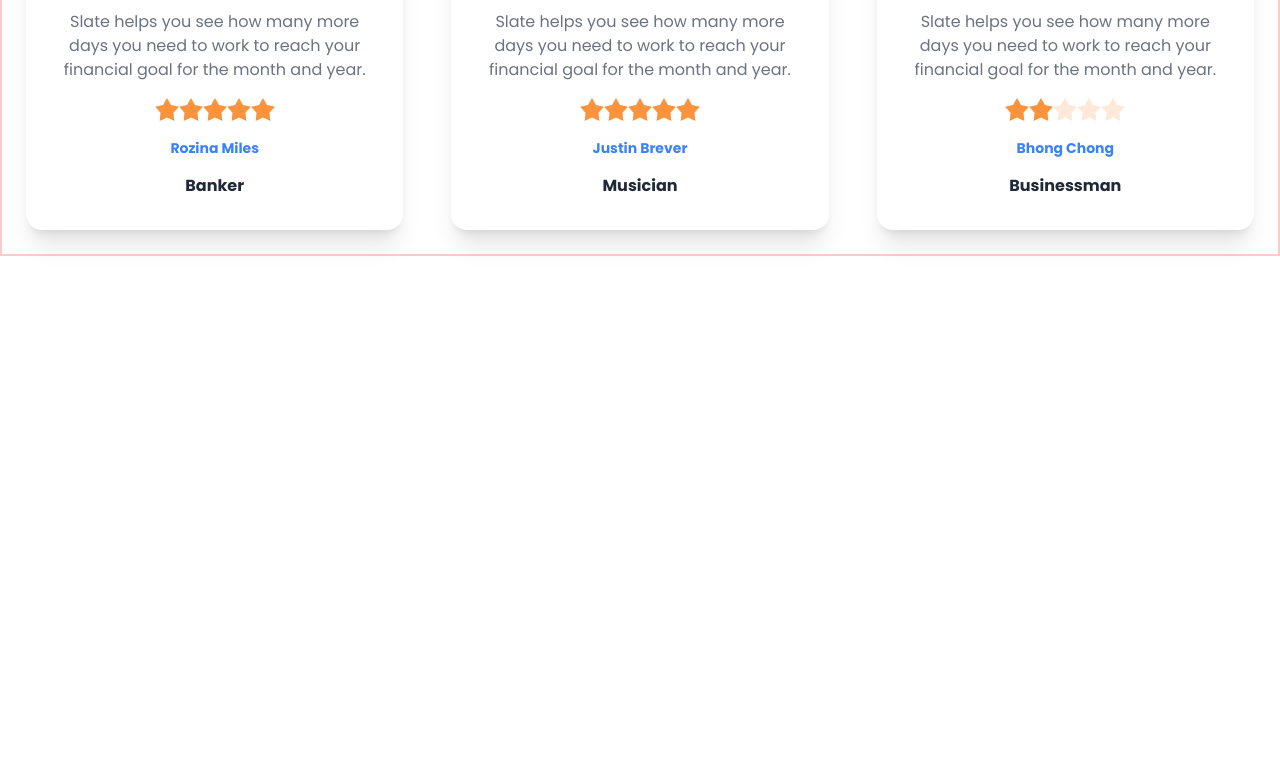
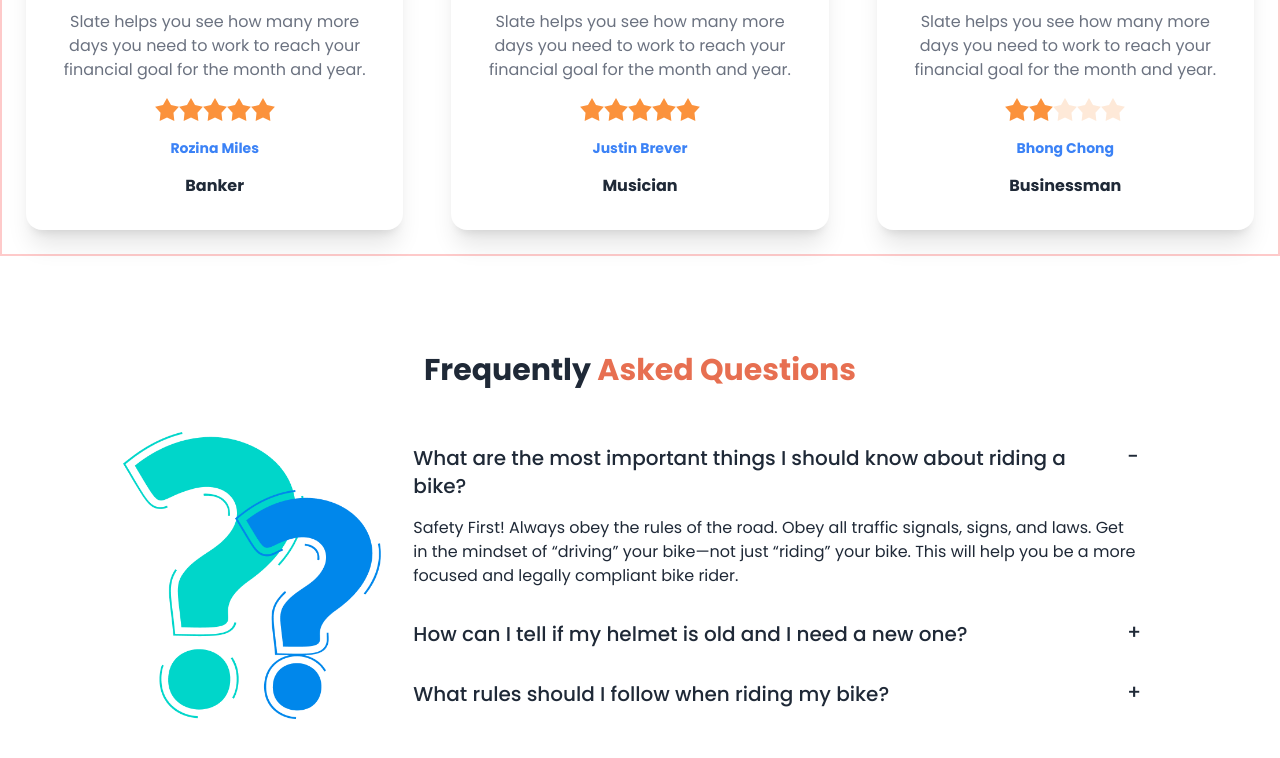
Before and after one commit to Riadul-Hasan/biker-zone-website, a plain HTML site: page index.html in a window 1280 px wide. Shown: the part 2353-3111 px from the top of the page. Before the commit the page ends 2705 px from the top, so only its background shows below. Drawn offline with nearby package versions, Linux system fonts and the light colour scheme.

Commit message:
faq section done with daisy ui

```diff
--- a/index.html
+++ b/index.html
@@ -391,10 +391,53 @@
                   </div>
                 </div>
 
+           </div>
+        </section>
+
+
+        <section class="mb-24">
+          <h2 class="text-3xl font-bold text-center mb-6">Frequently <span class="text-bike-primary">Asked Questions</span></h2>
 
 
 
-           </div>
+          <!-- hero adding -->
+          <div class="hero w-5/6 mx-auto ">
+            <div class="hero-content flex-col lg:flex-row">
+              <img class="w-1/4" src="images/others/faq.png" alt="">
+
+
+              <!-- faq-section or accordion -->
+              <div>
+                <div class="collapse collapse-plus">
+                  <input type="radio" name="my-accordion-3" checked="checked" />
+                  <div class="collapse-title text-xl font-medium">What are the most important things I should
+                    know about riding a bike?</div>
+                  <div class="collapse-content">
+                    <p>Safety First! Always obey the rules of the road. Obey all traffic signals, signs, and laws. Get in the mindset of “driving” your bike—not just “riding” your bike. This will help you be a more focused and legally compliant bike rider. </p>
+                  </div>
+                </div>
+                <div class="collapse collapse-plus ">
+                  <input type="radio" name="my-accordion-3" />
+                  <div class="collapse-title text-xl font-medium">How can I tell if my helmet is old and I need a
+                    new one?</div>
+                  <div class="collapse-content">
+                    <p>Lorem ipsum dolor, sit amet consectetur adipisicing elit. Voluptatem inventore amet doloremque facilis cum ducimus labore cupiditate. Fugiat, cum nemo!</p>
+                  </div>
+                </div>
+                <div class="collapse collapse-plus ">
+                  <input type="radio" name="my-accordion-3" />
+                  <div class="collapse-title text-xl font-medium">What rules should I follow when riding my bike?</div>
+                  <div class="collapse-content">
+                    <p>Wear helmet my friend!</p>
+                  </div>
+                </div>
+              </div>
+
+
+
+<!-- accoudion end -->
+            </div>
+          </div>
         </section>
     </main>
 
```
